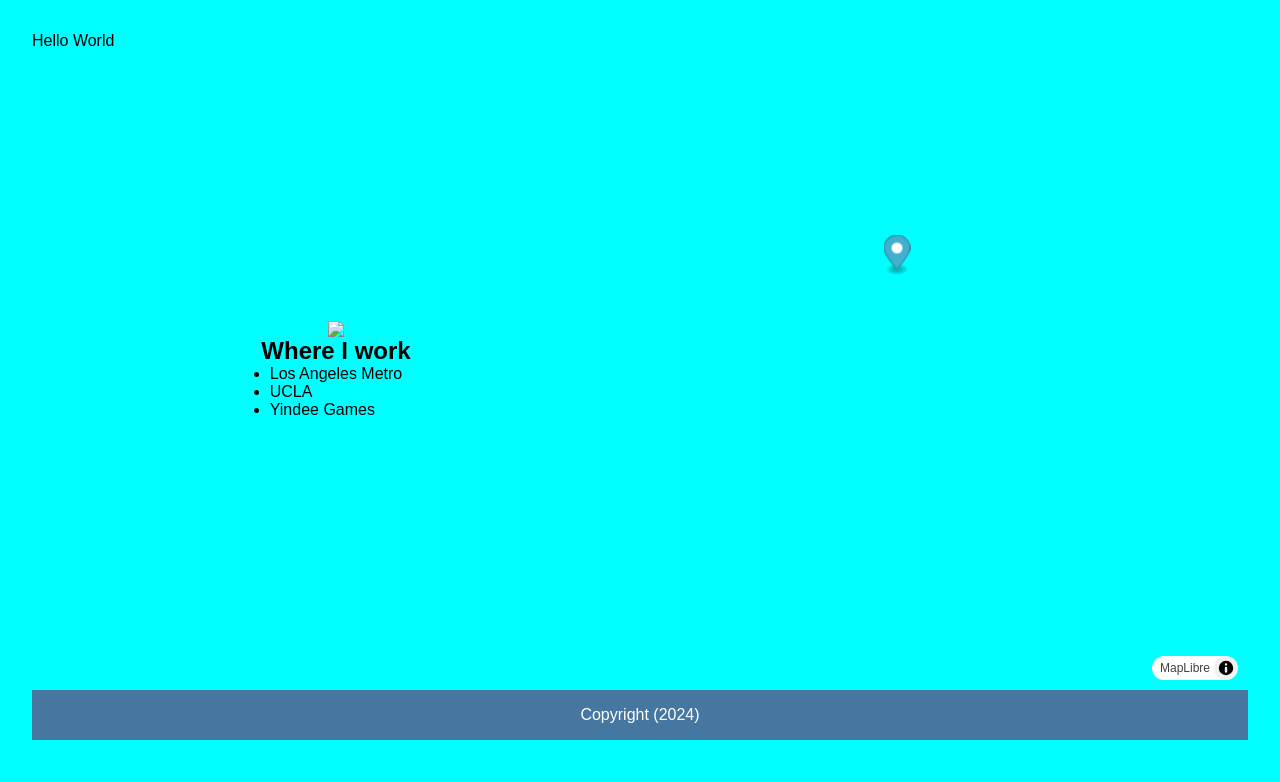
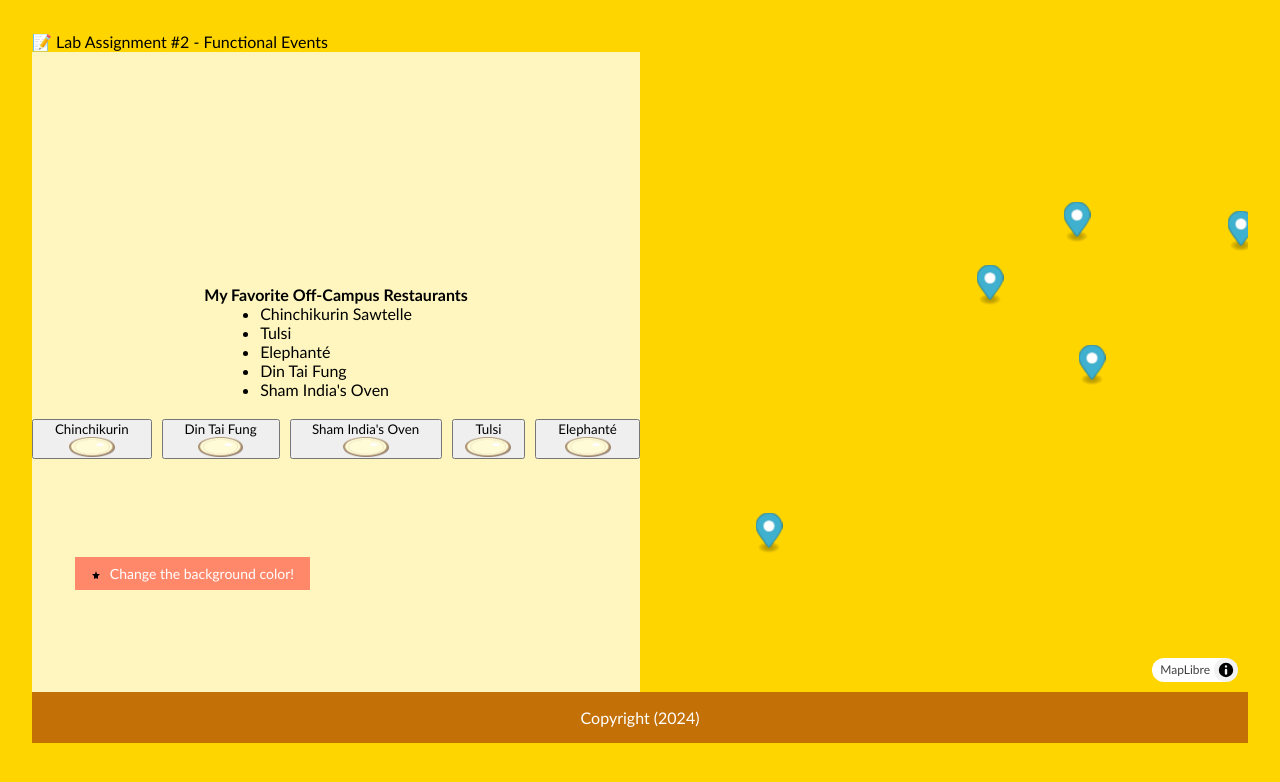
Before and after one commit to sjeyakum/24su-aas191a-labs, a plain HTML site: page week2/index.html in a window 1280 px wide. Drawn offline with nearby package versions, Linux system fonts and the light colour scheme; no server answers.

Commit message:
new changes

```diff
--- a/week2/index.html
+++ b/week2/index.html
@@ -1,6 +1,6 @@
 <html>
     <head>
-        <title>Hello World with MapLibreGl</title>
+        <title>Sadhana AAS 191A Lab Assignment #1</title>
         <!-- hint: remember to change your page title! -->
         <meta charset="utf-8" />
         <link rel="shortcut icon" href="#">
@@ -15,20 +15,28 @@
 
     <body>
         <header>
-            Hello World
+            📝 Lab Assignment #2 - Functional Events
             <!-- hint: you can make a menu with other links here if you'd like -->
         </header>
 
         <main>
             <div class="portfolio">
                 <!-- Portfolio content goes here -->
-                 <img src="me.png">
-                 <h2>Where I work</h2>
+                 <h2>My Favorite Off-Campus Restaurants</h2>
                  <ul>
-                     <li>Los Angeles Metro</li>
-                     <li>UCLA</li>
-                     <li>Yindee Games</li>
+                     <li>Chinchikurin Sawtelle</li>
+                     <li>Tulsi</li>
+                     <li>Elephanté</li>
+                     <li>Din Tai Fung</li>
+                     <li>Sham India's Oven</li>
                  </ul>
+                 <div id="contents"></div>
+                 <button id="changeColorBtn" name="bgcolor">
+                    <svg aria-hidden="true" viewBox="0 0 10 10">
+                        <path d="M7 9L5 8 3 9V6L1 4h3l1-3 1 3h3L7 6z" />
+                    </svg>
+                    Change the background color!
+                </button>
             </div>
             <div id="map"></div>
         </main>
--- a/week2/js/init.js
+++ b/week2/js/init.js
@@ -1,42 +1,64 @@
-// original code
+// Initialize the map
 const map = new maplibregl.Map({
     container: 'map', // container ID
     style: 'https://api.maptiler.com/maps/streets-v2-light/style.json?key=wsyYBQjqRwKnNsZrtci1', // Your style URL
-    center: [-118.4430,34.0691], // Starting position [lng, lat]
-    zoom: 15 // Starting zoom level
+    center: [-118.46799975901826,34.04025541111296], // Starting position [lng, lat] 34.04025541111296, -118.46799975901826
+    zoom: 12 // Starting zoom level
 });
 
-new maplibregl.Marker()
-    .setLngLat([ -118.444, 34.0709])
-    .setPopup(new maplibregl.Popup({ offset: 25 }) // Add popups
-        .setHTML('Math Sciences 4328 aka the Technology Sandbox<br> is the lab where I used to work in '))
-    .addTo(map);
+// adding markers
+// let, new, function, and const are keywords! variables cannot be keywords
 
-// adding markers
-let ucla;
-let metro;
-let games;
+function addMarker(latitude,longitude,title,message){
+    new maplibregl.Marker()
+        .setLngLat([longitude,latitude])
+        .setPopup(new maplibregl.Popup()
+            .setHTML(`<h2>${title}</h2><h4>${message}</h4>`)
+            )
+        .addTo(map)
+    createButtons(latitude,longitude,title);
+}
 
-// let is more flexible than const
-//number
-// let box1 = 5;
-// let box2 = 5.0;
+addMarker(34.039216040007375, -118.4425111543923, "Chinchikurin","The pan-fried noodles here are amazing!")
+addMarker(34.058362622167536, -118.41699844344514,"Din Tai Fung","I always get the chocolate dumplings here for dessert!")
+addMarker(34.050568696525715, -118.46014294375658,"Sham India's Oven","I once got free samosas because I spoke the same South Indian language as the chef")
+addMarker(34.05953525344204, -118.4451484901527,"Tulsi","They have the best lunch combo options here. I recommend trying out their paneer masala.")
+addMarker(34.015413613125325, -118.4979674083517, "Elephanté","The rosé pasta was so delicious! I don't go here regularly becuase it's expensive, but it's a great fine dining restaurant.")
 
-//string
-// let box3 = 'five';
-// let box4 = "five";
+function createButtons(latitude,longitude,title){
+    const newButton = document.createElement("button");
+    newButton.id = "button" + title;
+    newButton.innerHTML = title;
 
-// string literal, uses backticks and ${variable} to bring in another variable
-// let box5 = `this is from box #4: ${box4}`;
+    // added image
+    const img = document.createElement("img");
+    img.src = "plate.png";
+    img.style.width = "20repx";
+    img.style.height = "20px";
+    newButton.appendChild(img);
 
-// array (also known as a list)
-// let box6 = [1,2,3,4,5];
+    newButton.setAttribute("lat",latitude);
+    newButton.setAttribute("lng",longitude);
+    newButton.addEventListener('click', function(){
+        map.flyTo({
+            center: [longitude,latitude],
+        })
+    })
+    document.getElementById("contents").appendChild(newButton);
+}
 
-// object, stores variables together, can be of different types!
-// let box7 = {"number": 'five', "value":5};
+const btn = document.querySelector("#changeColorBtn");
 
-// boolean (true or false)
-// let box8 = true;
+// light pink, light orange, light red background colors
+const colors = ['#ffb6c1', '#ffcc99', '#ff9999'];
 
-// null value
-// let emptyBox;
+function getRandomIndex(max) {
+    return Math.floor(Math.random() * max);
+}
+
+btn.addEventListener("click", () => {
+    const index = getRandomIndex(colors.length);
+    const rndCol = colors[index];
+    document.documentElement.style.backgroundColor = rndCol; // Change background color of <html> element
+    // document.body.style.backgroundColor = rndCol;
+});
--- a/week2/styles/style.css
+++ b/week2/styles/style.css
@@ -1,12 +1,13 @@
 * {
-    font-family: Arial, sans-serif;
+    font-family:'Gill Sans', 'Gill Sans MT', Calibri, 'Trebuchet MS', sans-serif;
     margin: 0;
     padding: 0;
     box-sizing: border-box;
 }
 
+
 html {
-    background-color: aqua;
+    background-color: rgb(255, 213, 0);
 }
 
 html, body {
@@ -41,6 +42,7 @@ main {
 
 .portfolio {
     grid-area: portfolio;
+    background-color: rgb(254, 246, 190);
     display: flex; /* This will make the items inside the portfolio flex items */
     flex-direction: column; /* This can be row if you want the items to be side by side */
     justify-content: center; /* This can be flex-start, flex-end, space-between, space-around, space-evenly */
@@ -55,7 +57,62 @@ main {
 #footer {
     grid-area: footer;
     padding: 1rem;
-    background-color: #4677a0; /* Sets a darker background for contrast */
+    background-color: #c37106; /* Sets a darker background for contrast */
     color: #fff; /* Ensures text is readable against the dark background */
     text-align: center; /* Centers the footer content */
 }
+
+#contents{
+    padding-top: 20px; /* Adjust the value as needed */
+    display: flex;
+    justify-content: center;
+    align-items: center;
+    gap: 10px;
+}
+
+#changeColorBtn {
+    position: absolute;
+    bottom: 210px;
+    right: 970px; /* Adjust the horizontal position as needed */
+    padding: 8px 16px;
+    font-size: 14px;
+    background-color: #ff886a;
+    color: #ffffff;
+    border: none;
+    cursor: pointer;
+}
+
+#changeColorBtn svg {
+    vertical-align: middle;
+    margin-right: 5px;
+    width: 10px; /* Adjust the size of the SVG icon */
+    height: 10px;
+}
+
+/* typography */
+
+h1 {
+    font-size: 1.5rem;
+    font-family: 'Gill Sans', 'Gill Sans MT', Calibri, 'Trebuchet MS', sans-serif;
+}
+
+h2 {
+    font-size: 1rem;
+    font-family: 'Gill Sans', 'Gill Sans MT', Calibri, 'Trebuchet MS', sans-serif;
+}
+
+h3 {
+    font-size: 1rem;
+    font-family: 'Gill Sans', 'Gill Sans MT', Calibri, 'Trebuchet MS', sans-serif;
+}
+
+h4 {
+    font-size: 0.8rem;
+    font-weight: normal;
+    font-family:Arial, Helvetica, sans-serif;
+}
+
+p {
+    font-size: 1.5rem;
+    font-family: 'Gill Sans', 'Gill Sans MT', Calibri, 'Trebuchet MS', sans-serif;
+}
```
Also changed, not shown: week2/plate.png (added).
